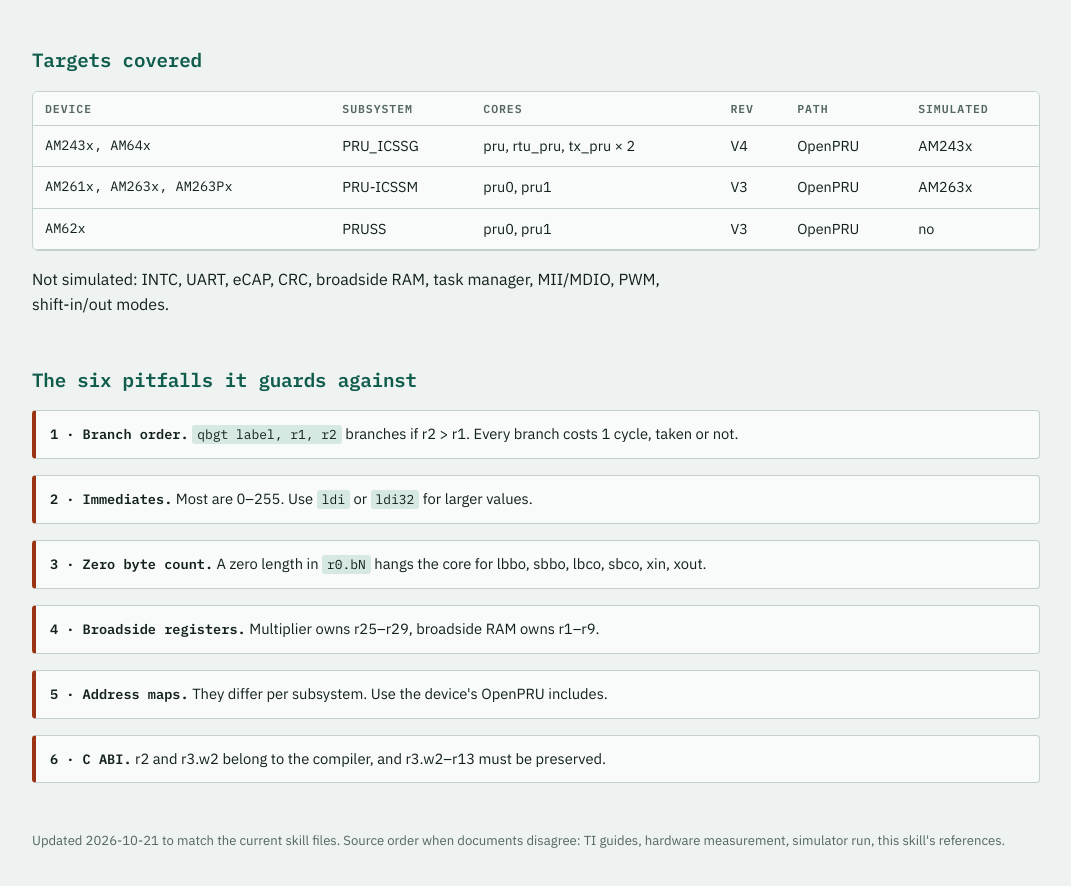
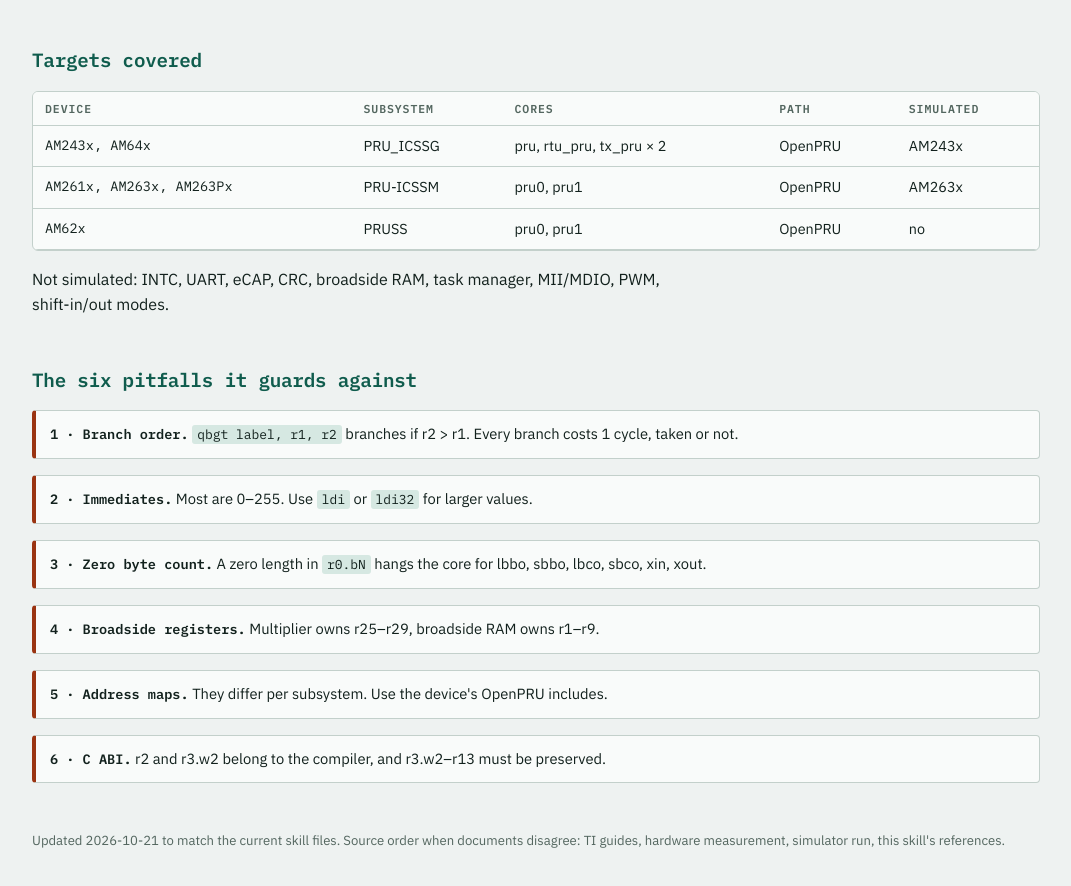
Before and after one commit to TexasInstruments/pru-simulator, a plain HTML site: page skills/pru-assembly/skill-map.html in a window 1280 px wide. Shown: the part 5844-6730 px from the top of the page, without its empty margins (104-1175 px from the left). Drawn offline with Linux system fonts and the light colour scheme.

Commit message:
docs(pru-assembly): stop asserting per-device core revisions
OpenPRU's cheat sheet lists AM26x as V3, while pru-simulator main's
device_capabilities.md treats all supported targets as V4 ISA. Until
that is settled, the skill defers to the OpenPRU cheat sheet instead
of restating revisions.

Co-Authored-By: Claude Sonnet 5.5 <noreply@anthropic.com>

```diff
--- a/skills/pru-assembly/skill-map.html
+++ b/skills/pru-assembly/skill-map.html
@@ -328,11 +328,11 @@ cycles between edges:
 <section>
   <h2>Targets covered</h2>
   <div class="tw"><table>
-    <thead><tr><th>Device</th><th>Subsystem</th><th>Cores</th><th>Rev</th><th>Path</th><th>Simulated</th></tr></thead>
+    <thead><tr><th>Device</th><th>Subsystem</th><th>Cores</th><th>Path</th><th>Simulated</th></tr></thead>
     <tbody>
-      <tr><td>AM243x, AM64x</td><td>PRU_ICSSG</td><td>pru, rtu_pru, tx_pru × 2</td><td>V4</td><td>OpenPRU</td><td>AM243x</td></tr>
-      <tr><td>AM261x, AM263x, AM263Px</td><td>PRU-ICSSM</td><td>pru0, pru1</td><td>V3</td><td>OpenPRU</td><td>AM263x</td></tr>
-      <tr><td>AM62x</td><td>PRUSS</td><td>pru0, pru1</td><td>V3</td><td>OpenPRU</td><td>no</td></tr>
+      <tr><td>AM243x, AM64x</td><td>PRU_ICSSG</td><td>pru, rtu_pru, tx_pru × 2</td><td>OpenPRU</td><td>AM243x</td></tr>
+      <tr><td>AM261x, AM263x, AM263Px</td><td>PRU-ICSSM</td><td>pru0, pru1</td><td>OpenPRU</td><td>AM263x</td></tr>
+      <tr><td>AM62x</td><td>PRUSS</td><td>pru0, pru1</td><td>OpenPRU</td><td>no</td></tr>
     </tbody>
   </table></div>
   <p>Not simulated: INTC, UART, eCAP, CRC, broadside RAM, task manager, MII/MDIO, PWM, shift-in/out modes.</p>
```
Also changed, not shown: skills/pru-assembly/references/simulator.md (+1 -1 lines).
